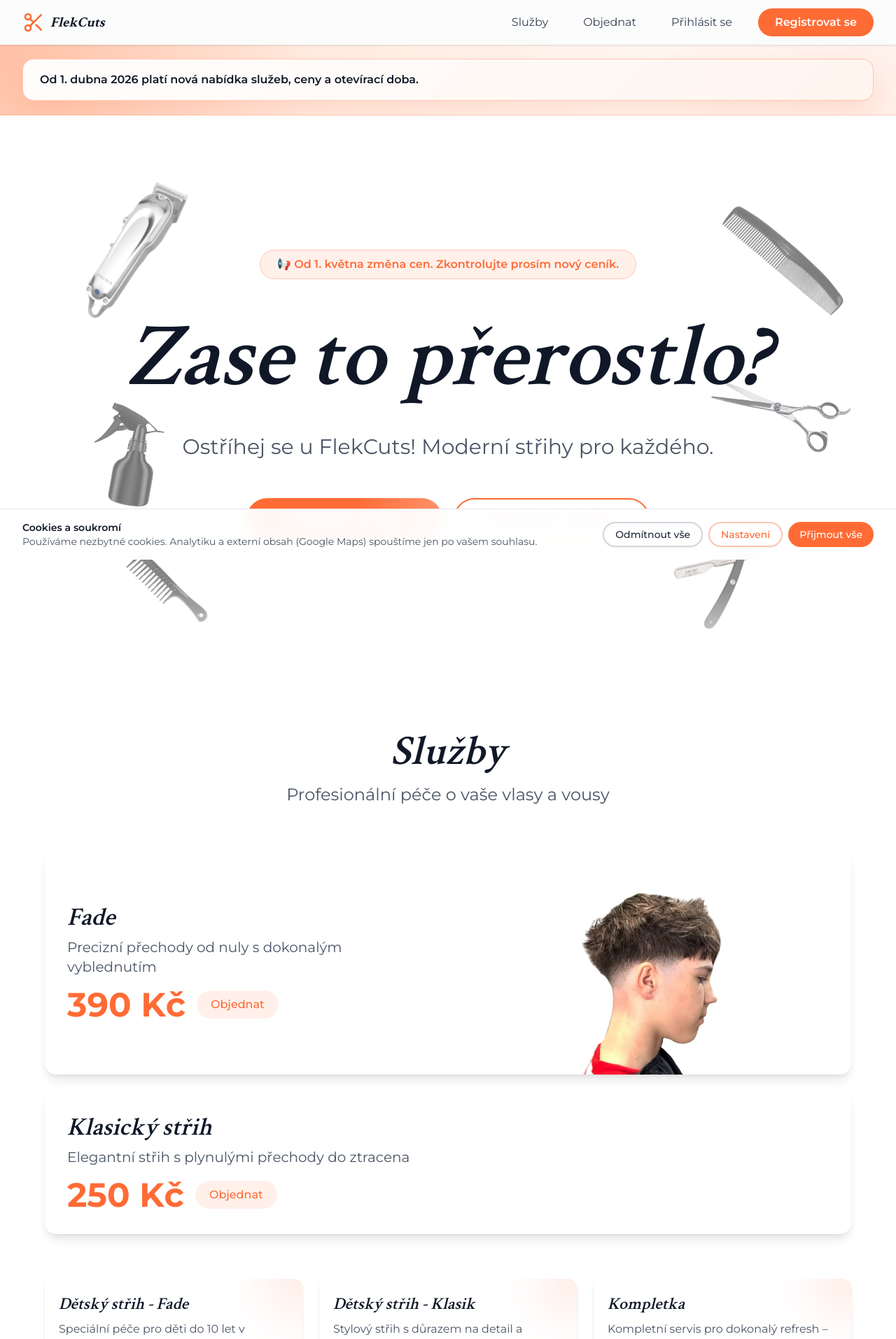
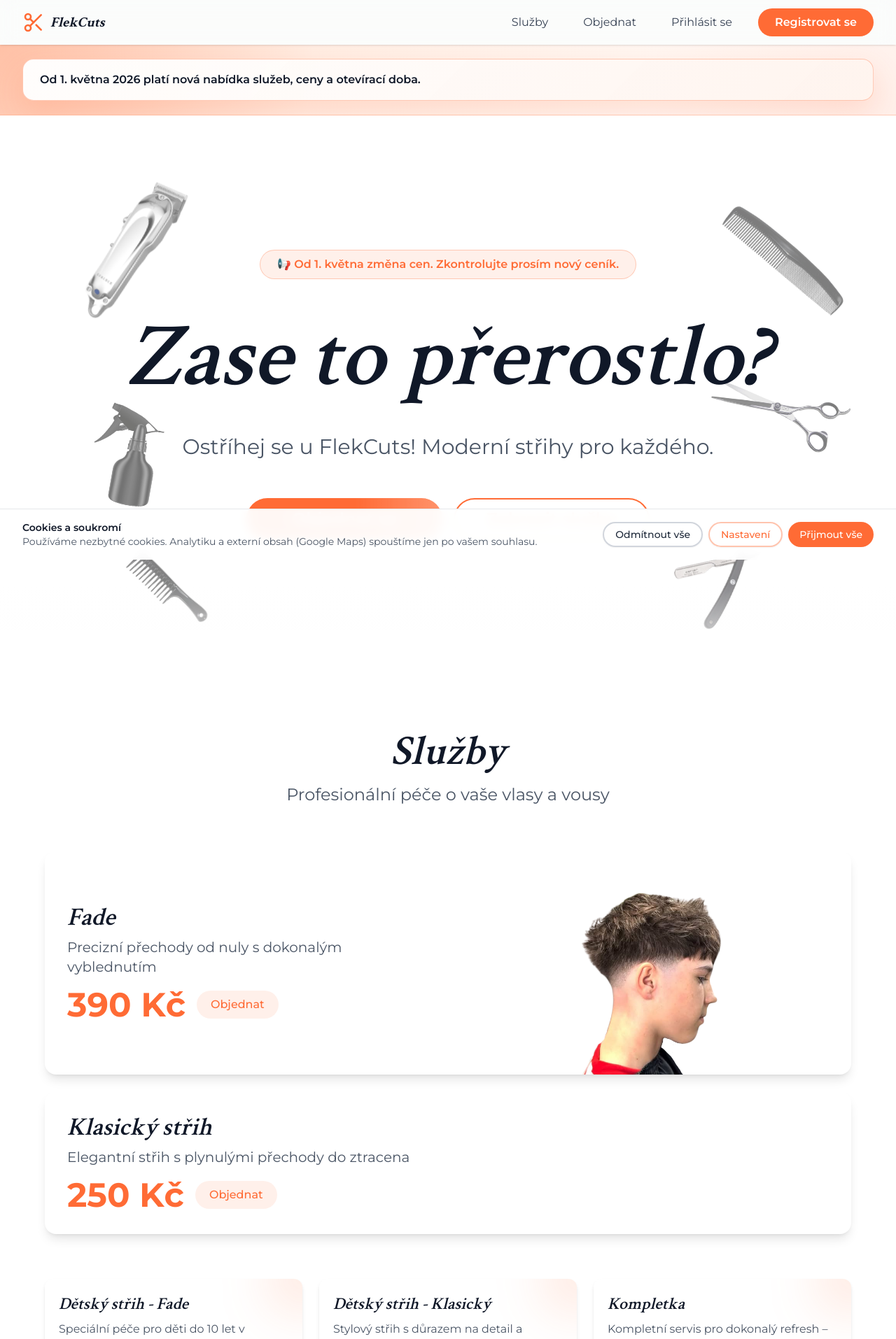
Before and after one commit to tobiaszlobias/flekcuts1, a Next.js app: page / in a window 1280 px wide. Shown: the top 1914 px of the page at 70% size. Built offline with nearby package versions, Linux system fonts and the light colour scheme; no server answers.

Commit message:
fix: service name and announcement date to May

```diff
--- a/src/components/AnnouncementBanner.tsx
+++ b/src/components/AnnouncementBanner.tsx
@@ -17,7 +17,7 @@ const AnnouncementBanner = () => {
       <div className="relative max-w-7xl mx-auto px-4 sm:px-6 lg:px-8 py-4 sm:py-5">
         <div className="relative rounded-2xl border border-[#FF6B35]/35 bg-[linear-gradient(135deg,rgba(255,255,255,0.96)_0%,rgba(255,244,238,0.98)_100%)] px-5 py-4 shadow-[0_18px_44px_rgba(255,107,53,0.18)] backdrop-blur-sm sm:px-6">
           <p className="font-montserrat text-sm font-semibold leading-relaxed text-gray-900 sm:text-base">
-            Od 1. dubna 2026 platí nová nabídka služeb, ceny a otevírací doba.
+            Od 1. května 2026 platí nová nabídka služeb, ceny a otevírací doba.
           </p>
         </div>
       </div>
--- a/src/components/Services.tsx
+++ b/src/components/Services.tsx
@@ -65,7 +65,7 @@ const Services = () => {
     },
 
     {
-      name: "Dětský střih - Klasik",
+      name: "Dětský střih - Klasický",
       description: "Stylový střih s důrazem na detail a pohodlí vašeho dítěte",
       price: 250,
       preselectServiceName: "Dětský střih - klasický",
```
